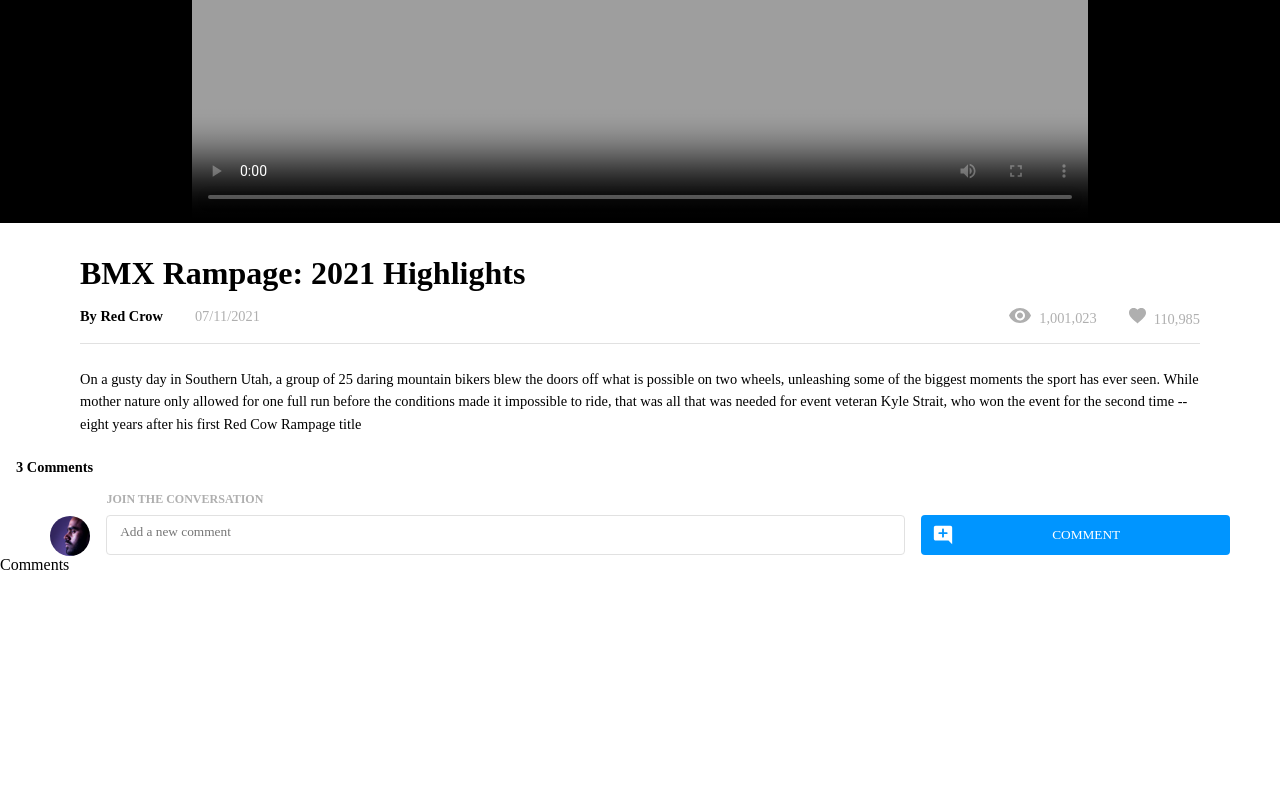
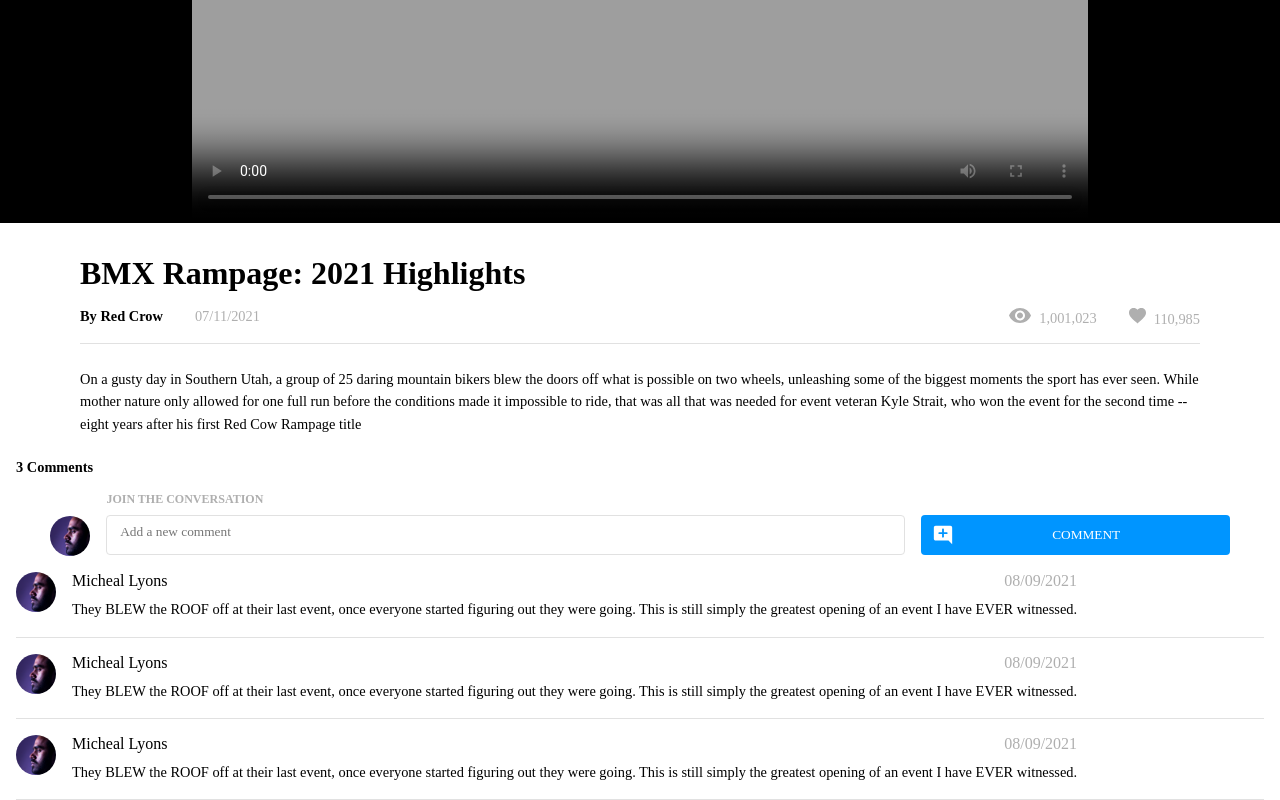
Before and after one commit to Cheeonon/chloe-park-brainflix, a React (Create React App) app: page / in a window 1280 px wide. Shown: the part 525-1325 px from the top of the page. Before the commit the page ends 1099 px from the top, so only its background shows below. Built offline with nearby package versions, Linux system fonts and the light colour scheme.

Commit message:
Add comment and its styling

```diff
--- /dev/null
+++ b/src/components/Comment/Comment.js
@@ -0,0 +1,23 @@
+import Profile from "../Profile/Profile";
+import './Comment.scss';
+
+import profileUrl from '../../assets/images/Mohan-muruge.jpg';
+
+const Comment = () => {
+  return (
+    <div className="comment">
+        <Profile url={profileUrl}/>
+        <div className="comment__container">
+            <div className="comment__info">
+                <span className="comment__name">Micheal Lyons</span>
+                <span className="comment__date">08/09/2021</span>
+            </div>
+            <p className="comment__body">
+            They BLEW the ROOF off at their last event, once everyone started figuring out they were going. This is still simply the greatest opening of an event I have EVER witnessed.
+            </p>
+        </div>
+    </div>
+)
+}
+
+export default Comment
--- /dev/null
+++ b/src/components/Comment/Comment.scss
@@ -0,0 +1,29 @@
+@use '../../styles/partials/variables' as *;
+@use '../../styles/partials/colors' as *;
+
+.comment{
+    margin: 0 $mobileBasicSpacing;
+    padding: $mobileBasicSpacing 0;
+    display: flex;
+    border-bottom: 1px solid $Mercury;
+
+    &__container{
+        display: flex;
+        flex-direction: column;
+        margin-left: 1rem;
+    }
+
+    &__info{
+        display: flex;
+        justify-content: space-between;
+        margin-bottom: 0.5rem;
+    }
+
+    &__name{
+
+    }
+
+    &__date{
+        color: $Silver;
+    }
+}
--- a/src/components/Comments/Comments.js
+++ b/src/components/Comments/Comments.js
@@ -1,10 +1,13 @@
+import Comment from "../Comment/Comment"
 import CommentForm from "../CommentForm/CommentForm"
 
 const Comments = () => {
   return (
     <>
         <CommentForm />
-        <div>Comments</div>
+        <Comment />
+        <Comment />
+        <Comment />
     </>
   )
 }
```
